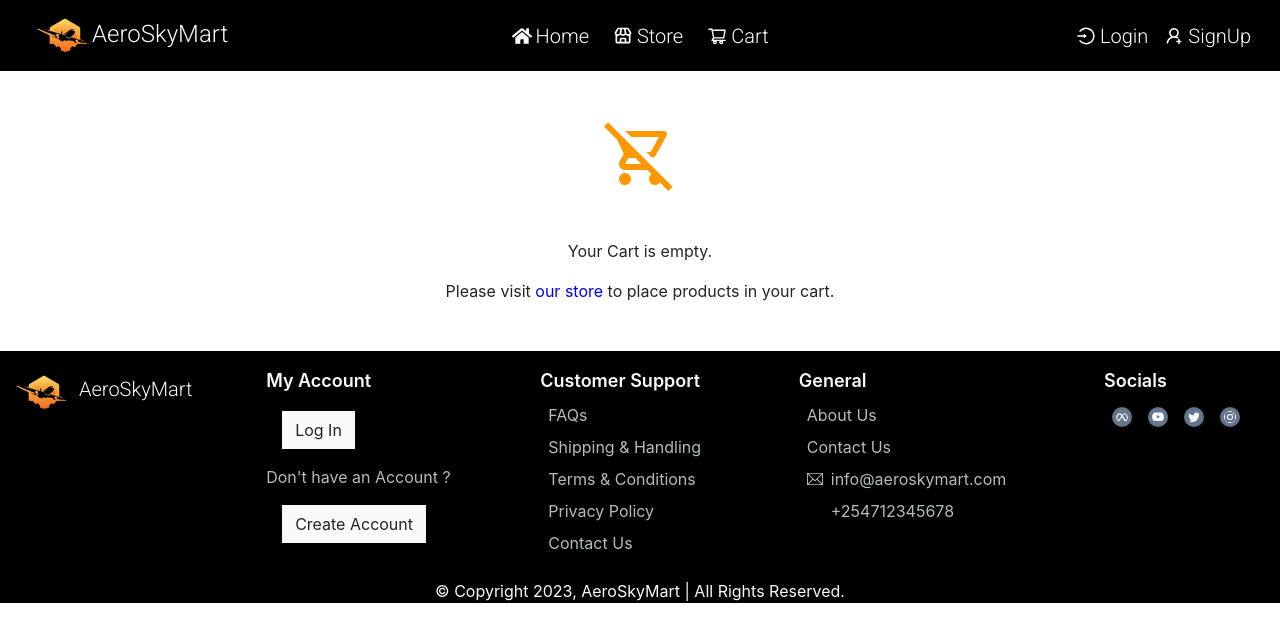
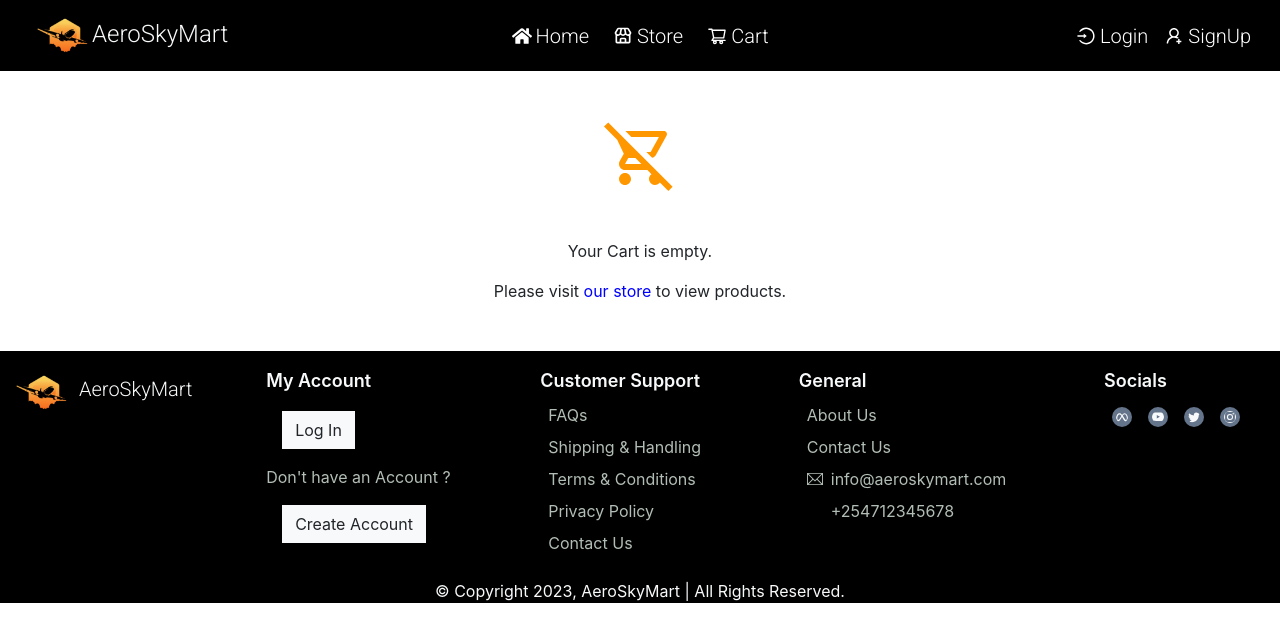
Before and after one commit to Osorabrian/AeroSkyMart, a React (Create React App) app: page /cart in a window 1280 px wide. Shown: the top 642 px of the page. Built offline with nearby package versions, Linux system fonts and the light colour scheme; some icons are missing.

Commit message:
add conditional rendering in cart.js

```diff
--- a/src/Components/Cart/Cart.js
+++ b/src/Components/Cart/Cart.js
@@ -17,7 +17,7 @@ export default function Cart(){
                     <p className="my-3">Your Cart is empty.</p>
                     <p className="my-3 flex-wrap">Please visit
                         <Link to={'/store'} className={'text-[rgb(0,0,255)]'}> our store </Link>
-                    to place products in your cart.</p>
+                    to view products.</p>
                 </div>
             )}
             {cartItems.length > 0 && (
```
